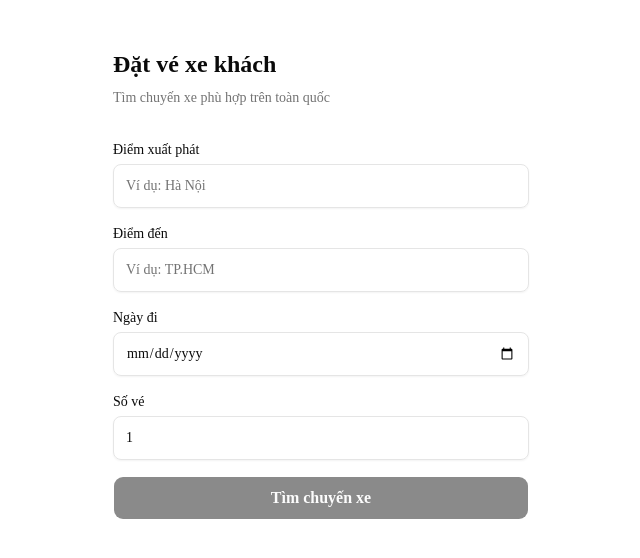
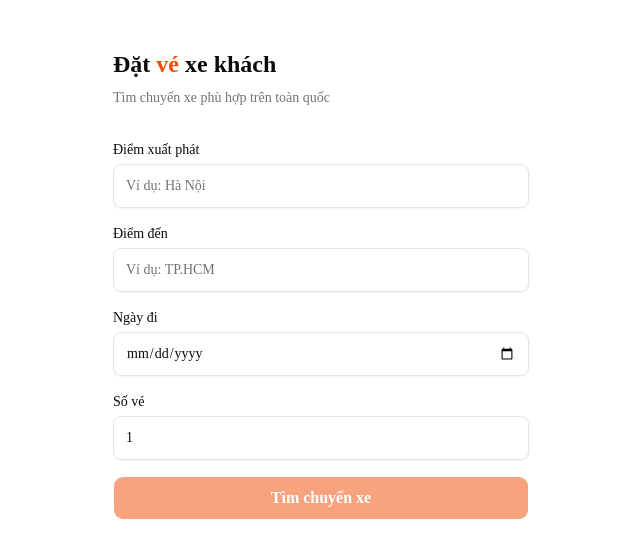
Before and after one commit to PhamAnhQuannn/bus-booking-vn, a Next.js app: page / in a window 1280 px wide. Shown: the top 558 px of the page, without its empty margins (319-959 px from the left). Built offline with nearby package versions, Linux system fonts and the light colour scheme.

Commit message:
feat(ui): orange brand primary (Tailwind orange-600) + landing wordmark accent
Set --primary/--ring/--sidebar-primary to orange in :root + .dark (globals.css).
CTAs, links, active states, focus rings inherit it; surfaces stay neutral.
Add scripts/dev/shot.mjs headless-screenshot helper.

```diff
--- a/app/globals.css
+++ b/app/globals.css
@@ -61,7 +61,10 @@
   --card-foreground: oklch(0.145 0 0);
   --popover: oklch(1 0 0);
   --popover-foreground: oklch(0.145 0 0);
-  --primary: oklch(0.205 0 0);
+  /* Brand primary — orange (Tailwind orange-600 #EA580C). CTAs, links, active
+     states, focus rings inherit this. White label on orange-600 ≈ 3:1 (fine for
+     the bold Button label); deepen toward orange-700 if strict 4.5:1 is required. */
+  --primary: oklch(0.646 0.222 41.116);
   --primary-foreground: oklch(0.985 0 0);
   --secondary: oklch(0.97 0 0);
   --secondary-foreground: oklch(0.205 0 0);
@@ -80,7 +83,7 @@
   --warning-border: oklch(0.924 0.12 95.746);
   --border: oklch(0.922 0 0);
   --input: oklch(0.922 0 0);
-  --ring: oklch(0.708 0 0);
+  --ring: oklch(0.646 0.222 41.116);
   --chart-1: oklch(0.87 0 0);
   --chart-2: oklch(0.556 0 0);
   --chart-3: oklch(0.439 0 0);
@@ -89,12 +92,12 @@
   --radius: 0.625rem;
   --sidebar: oklch(0.985 0 0);
   --sidebar-foreground: oklch(0.145 0 0);
-  --sidebar-primary: oklch(0.205 0 0);
+  --sidebar-primary: oklch(0.646 0.222 41.116);
   --sidebar-primary-foreground: oklch(0.985 0 0);
   --sidebar-accent: oklch(0.97 0 0);
   --sidebar-accent-foreground: oklch(0.205 0 0);
   --sidebar-border: oklch(0.922 0 0);
-  --sidebar-ring: oklch(0.708 0 0);
+  --sidebar-ring: oklch(0.646 0.222 41.116);
 }
 
 .dark {
@@ -104,7 +107,9 @@
   --card-foreground: oklch(0.985 0 0);
   --popover: oklch(0.205 0 0);
   --popover-foreground: oklch(0.985 0 0);
-  --primary: oklch(0.922 0 0);
+  /* Brand primary — lighter orange (Tailwind orange-500 #F97316) on dark
+     surfaces, with dark label for contrast. */
+  --primary: oklch(0.705 0.213 47.604);
   --primary-foreground: oklch(0.205 0 0);
   --secondary: oklch(0.269 0 0);
   --secondary-foreground: oklch(0.985 0 0);
@@ -122,7 +127,7 @@
   --warning-border: oklch(0.45 0.08 70);
   --border: oklch(1 0 0 / 10%);
   --input: oklch(1 0 0 / 15%);
-  --ring: oklch(0.556 0 0);
+  --ring: oklch(0.705 0.213 47.604);
   --chart-1: oklch(0.87 0 0);
   --chart-2: oklch(0.556 0 0);
   --chart-3: oklch(0.439 0 0);
@@ -130,12 +135,12 @@
   --chart-5: oklch(0.269 0 0);
   --sidebar: oklch(0.205 0 0);
   --sidebar-foreground: oklch(0.985 0 0);
-  --sidebar-primary: oklch(0.488 0.243 264.376);
-  --sidebar-primary-foreground: oklch(0.985 0 0);
+  --sidebar-primary: oklch(0.705 0.213 47.604);
+  --sidebar-primary-foreground: oklch(0.205 0 0);
   --sidebar-accent: oklch(0.269 0 0);
   --sidebar-accent-foreground: oklch(0.985 0 0);
   --sidebar-border: oklch(1 0 0 / 10%);
-  --sidebar-ring: oklch(0.556 0 0);
+  --sidebar-ring: oklch(0.705 0.213 47.604);
 }
 
 @layer base {
--- a/app/page.tsx
+++ b/app/page.tsx
@@ -10,7 +10,9 @@ export default function HomePage() {
   return (
     <main className="mx-auto flex w-full max-w-md flex-col gap-8 px-4 py-12">
       <div className="flex flex-col gap-2">
-        <h1 className="text-2xl font-bold">Đặt vé xe khách</h1>
+        <h1 className="text-2xl font-bold">
+          Đặt <span className="text-primary">vé</span> xe khách
+        </h1>
         <p className="text-sm text-muted-foreground">
           Tìm chuyến xe phù hợp trên toàn quốc
         </p>
--- /dev/null
+++ b/scripts/dev/shot.mjs
@@ -0,0 +1,26 @@
+// Throwaway dev screenshot helper. Usage: node scripts/dev/shot.mjs <label>
+import { chromium } from '@playwright/test';
+import { mkdirSync } from 'node:fs';
+
+const label = process.argv[2] ?? 'shot';
+const base = process.env.SHOT_BASE ?? 'http://localhost:3001';
+const outDir = 'docs/dev/screenshots';
+mkdirSync(outDir, { recursive: true });
+
+const pages = [
+  ['home', '/'],
+  ['auth-login', '/auth/login'],
+  ['account-settings', '/account/settings'],
+];
+
+const browser = await chromium.launch();
+const ctx = await browser.newContext({ viewport: { width: 1100, height: 900 } });
+const page = await ctx.newPage();
+for (const [name, path] of pages) {
+  await page.goto(base + path, { waitUntil: 'networkidle' });
+  await page.waitForTimeout(400);
+  const file = `${outDir}/${label}-${name}.png`;
+  await page.screenshot({ path: file, fullPage: true });
+  console.log('saved', file);
+}
+await browser.close();
```
